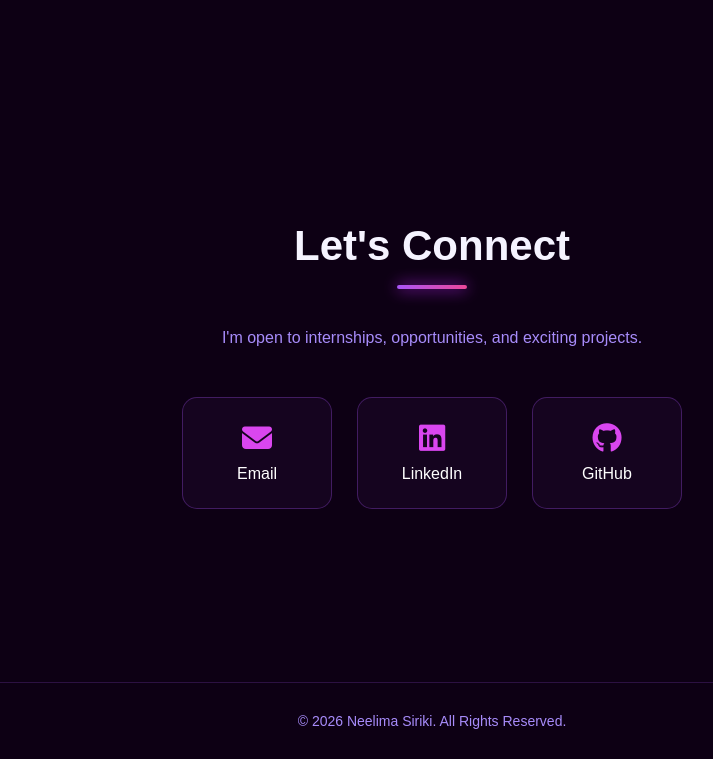
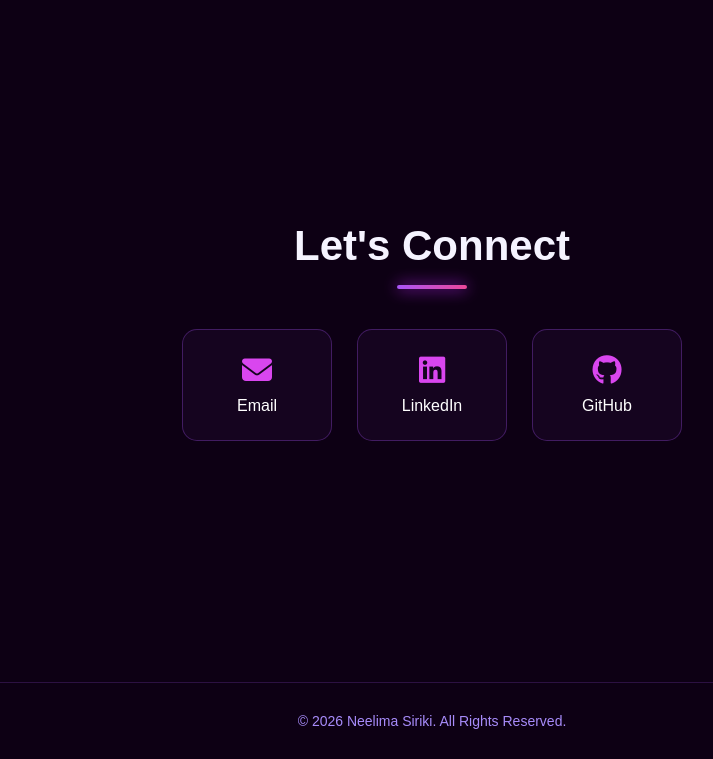
Before and after one commit to Sirikineelima/Neelima-portfolio, a plain HTML site: page index.html in a window 1280 px wide. Shown: the part 3315-4074 px from the top of the page, without its empty margins (208-921 px from the left). Drawn offline with Linux system fonts and the light colour scheme.

Commit message:
index.html

```diff
--- a/index.html
+++ b/index.html
@@ -634,13 +634,6 @@
         </h2>
 
 
-        <p class="section-subtitle">
-
-            I'm open to internships, opportunities,
-            and exciting projects.
-
-        </p>
-
 
         <div class="contact-container">
 
```
